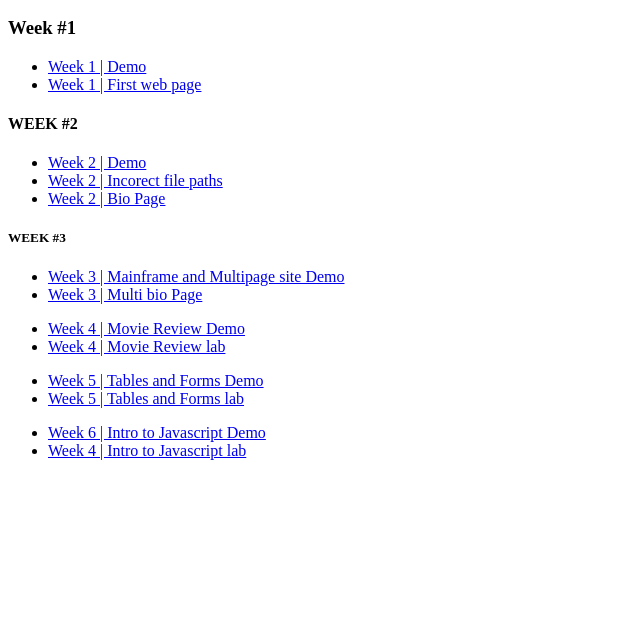
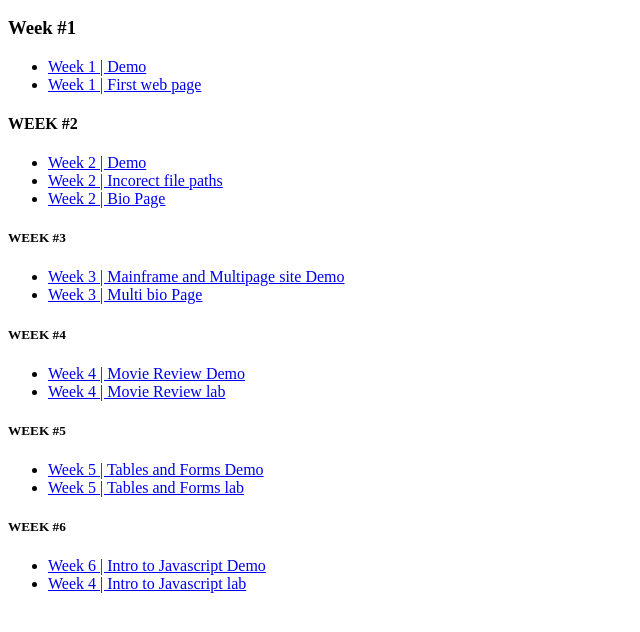
Before and after one commit to ChrisSouthey/SE111_202420, a plain HTML site: page index.html in a window 1280 px wide. Shown: the part 110-742 px from the top of the page, without its empty margins (0-640 px from the left). Drawn offline with Linux system fonts and the light colour scheme.

Commit message:
Index Repo Page

```diff
--- a/index.html
+++ b/index.html
@@ -58,6 +58,8 @@
     <!--Week 4-->
     <div>
 
+        <h5>WEEK #4</h5>
+
         <ul>
 
             <li><a href="Week4/demo/index.html">Week 4 | Movie Review Demo</a></li>
@@ -69,6 +71,8 @@
 
     <!--Week 5-->
     <div>
+
+        <h5>WEEK #5</h5>
 
         <ul>
 
@@ -82,6 +86,8 @@
     <!--Week 6-->
     <div>
 
+        <h5>WEEK #6</h5>
+
         <ul>
 
             <li><a href="Week6/demo/index.html">Week 6 | Intro to Javascript Demo</a></li>
```
